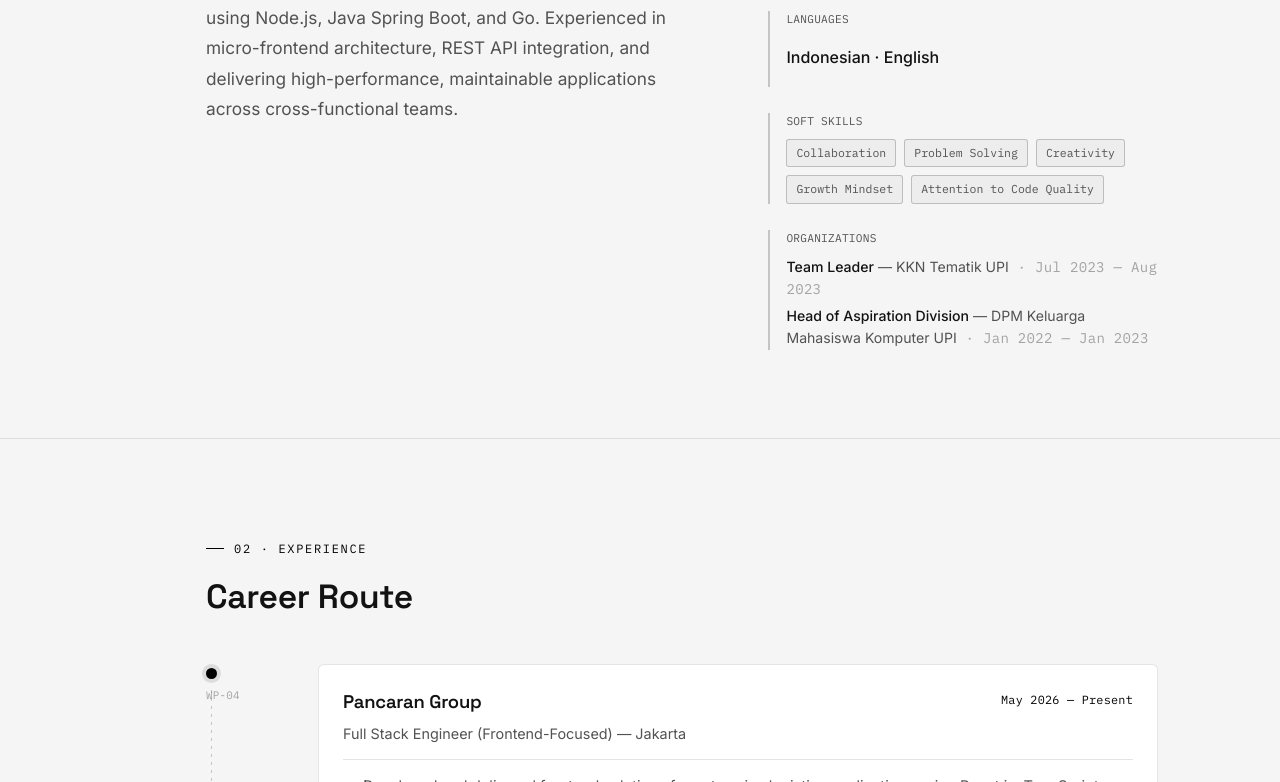
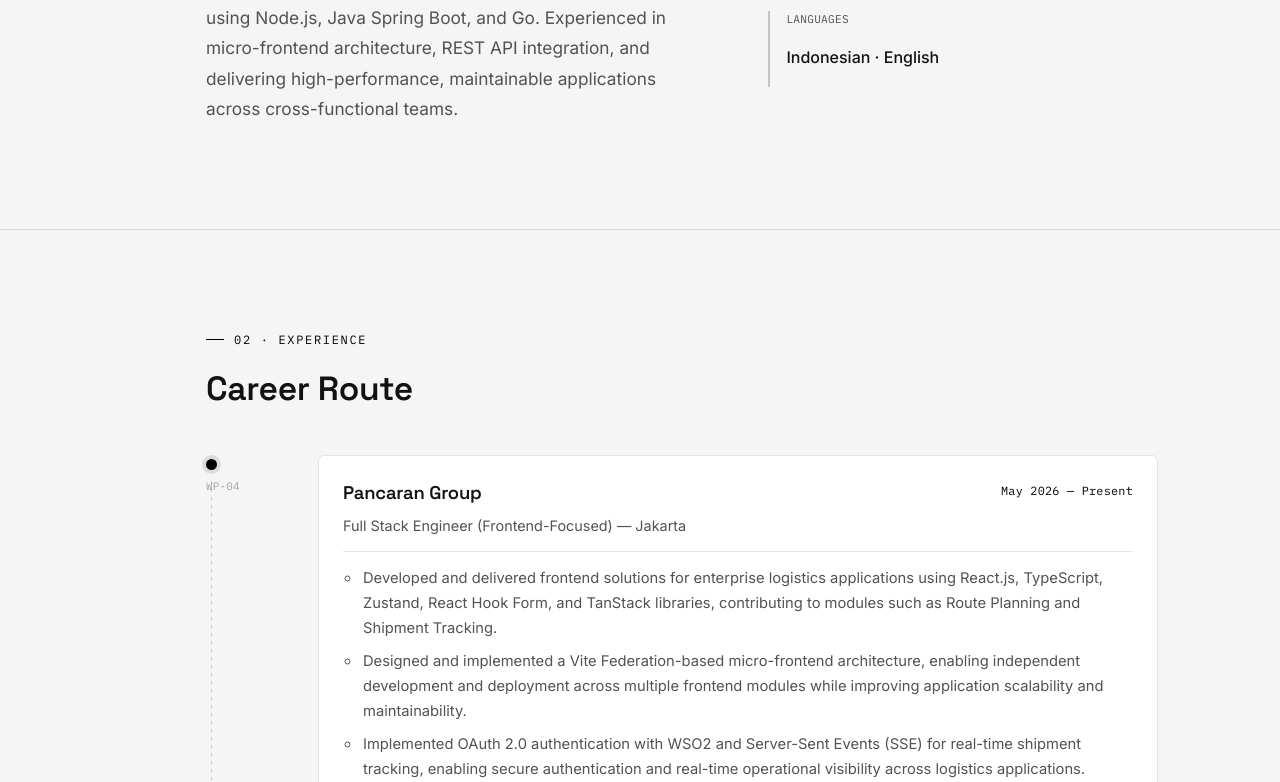
Before and after one commit to satriapinan/satriapinan.github.io, a React (Vite) app: page / in a window 1280 px wide. Shown: the part 1018-1800 px from the top of the page. Built offline with nearby package versions, Linux system fonts and the light colour scheme.

Commit message:
Uodate Content and Theme Logic

```diff
--- a/src/components/About.jsx
+++ b/src/components/About.jsx
@@ -1,10 +1,9 @@
-import { softSkills } from "../data/content";
 import { useLanguage } from "../context/LanguageContext.jsx";
 import "./About.css";
 
 export default function About() {
   const { t } = useLanguage();
-  const { education, organizations, profile, ui } = t;
+  const { education, profile, ui } = t;
 
   return (
     <section id="about" className="section about">
@@ -26,25 +25,6 @@
               <p className="about__label mono">{ui.labelLanguage}</p>
               <p className="about__value">{ui.languageNames}</p>
             </div>
-
-            <div className="about__block">
-              <p className="about__label mono">{ui.labelSoftSkills}</p>
-              <div className="about__tags">
-                {softSkills.map((s) => (
-                  <span className="tag" key={s}>{s}</span>
-                ))}
-              </div>
-            </div>
-
-            <div className="about__block">
-              <p className="about__label mono">{ui.labelOrganizations}</p>
-              {organizations.map((o) => (
-                <p className="about__meta" key={o.role}>
-                  <span className="about__value">{o.role}</span> — {o.org}
-                  <span className="mono about__period"> · {o.period}</span>
-                </p>
-              ))}
-            </div>
           </div>
         </div>
       </div>
--- a/src/context/LanguageContext.jsx
+++ b/src/context/LanguageContext.jsx
@@ -4,11 +4,10 @@
 const LanguageContext = createContext(null);
 
 function detectInitialLang() {
-  if (typeof window === "undefined") return "id";
+  if (typeof window === "undefined") return "en";
   const stored = window.localStorage.getItem("lang");
   if (stored === "id" || stored === "en") return stored;
-  const browser = window.navigator.language || "id";
-  return browser.toLowerCase().startsWith("id") ? "id" : "en";
+  return "en";
 }
 
 export function LanguageProvider({ children }) {
--- a/src/context/ThemeContext.jsx
+++ b/src/context/ThemeContext.jsx
@@ -3,10 +3,10 @@
 const ThemeContext = createContext(null);
 
 function detectInitialTheme() {
-  if (typeof window === "undefined") return "dark";
+  if (typeof window === "undefined") return "light";
   const stored = window.localStorage.getItem("theme");
   if (stored === "dark" || stored === "light") return stored;
-  return window.matchMedia("(prefers-color-scheme: light)").matches ? "light" : "dark";
+  return "light";
 }
 
 export function ThemeProvider({ children }) {
--- a/src/data/content.js
+++ b/src/data/content.js
@@ -9,15 +9,13 @@
 export const skills = [
   { group: "Languages", items: ["TypeScript", "JavaScript", "Java", "Go"] },
   { group: "Frontend", items: ["React.js", "Next.js", "Vite", "Tailwind CSS", "Material UI", "Angular", "Vue"] },
-  { group: "Backend", items: ["Node.js (Express)", "Java Spring Boot", "Nest.js", "CodeIgniter", "ASP.NET Core"] },
+  { group: "Backend", items: ["Node.js (Express)", "Java Spring Boot", "ASP.NET Core"] },
   { group: "Database", items: ["PostgreSQL", "MySQL", "MongoDB"] },
   { group: "State Management", items: ["Zustand", "Redux", "TanStack Query"] },
   { group: "Architecture", items: ["Micro Frontend (Vite Federation)", "Microservices", "REST API", "SSE", "OAuth 2.0", "WSO2"] },
   { group: "Tools & DevOps", items: ["Git", "GitLab", "CI/CD", "Docker", "Figma"] },
   { group: "Testing", items: ["Vitest"] },
 ];
-
-export const softSkills = ["Collaboration", "Problem Solving", "Creativity", "Growth Mindset", "Attention to Code Quality"];
 
 export const content = {
   id: {
@@ -41,8 +39,6 @@
       aboutTitle: "Ringkasan Profil",
       labelEducation: "Pendidikan",
       labelLanguage: "Bahasa",
-      labelSoftSkills: "Soft Skills",
-      labelOrganizations: "Organisasi",
       experienceEyebrow: "02 · pengalaman",
       experienceTitle: "Perjalanan Karier",
       present: "Sekarang",
@@ -77,7 +73,7 @@
     },
     profile: {
       tagline:
-        "Merancang sistem frontend berskala enterprise: micro-frontend, route planning, dan real-time tracking untuk logistik & institusi.",
+        "Merancang sistem frontend berskala enterprise: micro-frontend, alur kerja kompleks, dan data real-time untuk tim & institusi.",
       summary:
         "Full Stack Engineer dengan 3 tahun pengalaman di pengembangan enterprise berbasis React.js, Next.js, TypeScript, dan Vite, dilengkapi eksposur full stack melalui proyek freelance dan mandiri menggunakan Node.js, Java Spring Boot, dan Go. Berpengalaman dalam arsitektur micro-frontend, integrasi REST API, dan membangun aplikasi performa tinggi yang mudah dirawat lintas tim.",
       location: "Bandung & Jakarta, Indonesia",
@@ -87,10 +83,6 @@
       degree: "Sarjana Ilmu Komputer — IPK 3.79 / 4.00",
       period: "Sep 2020 — Feb 2025",
     },
-    organizations: [
-      { role: "Ketua Tim", org: "KKN Tematik UPI", period: "Jul 2023 — Agt 2023" },
-      { role: "Ketua Divisi Aspirasi", org: "DPM Keluarga Mahasiswa Komputer UPI", period: "Jan 2022 — Jan 2023" },
-    ],
     experience: [
       {
         code: "WP-04",
@@ -166,21 +158,12 @@
       { code: "PRJ-06", name: "Asuransi Kendaraan Bermotor", context: "PT Asuransi Jasa Indonesia · Profesional", period: "Apr 2024 — Agt 2024", role: "Frontend Engineer",
         tech: ["React.js", "JavaScript", "Vite", "Redux", "Material UI", "Ant Design"],
         desc: "Membangun portal klaim asuransi kendaraan multi-stakeholder dengan Role-Based Access Control (RBAC), menghubungkan asuransi, pelanggan, bengkel, dan surveyor dengan visibilitas status klaim real-time." },
-      { code: "PRJ-07", name: "ACI Phase 2", context: "PT Telkom Indonesia Tbk · Dukungan", period: "Nov 2023 — Feb 2024", role: "Frontend Engineer",
-        tech: ["React.js", "JavaScript", "Vite", "Material UI", "Rsuite"],
-        desc: "Berkontribusi pada fondasi platform asesmen enterprise yang aman untuk mendukung workflow pengadaan." },
       { code: "PRJ-08", name: "Pet Store", context: "Riset Arsitektur Cross-Framework (Proof of Concept)", period: "Mar 2026 — Apr 2026", role: "Full Stack Engineer",
         tech: ["Go", "Angular", "React.js", "Vue.js", "Vite", "Vitest"],
         desc: "Menunjukkan kelincahan teknis dengan membangun layanan backend terpadu (Go/Node.js) dan mengintegrasikannya ke berbagai framework frontend (React, Angular, Vue) untuk menganalisis trade-off performa, perbedaan state management, dan optimasi build." },
-      { code: "PRJ-09", name: "SimpleChat", context: "Proyek Belajar", period: "Agt 2024", role: "Full Stack Engineer",
-        tech: ["Next.js", "Nest.js", "Socket.io", "MongoDB", "Tailwind CSS", "JWT", "bcrypt"],
-        desc: "Aplikasi pesan real-time end-to-end dengan WebSocket, autentikasi aman, dan penyimpanan chat persisten." },
       { code: "PRJ-10", name: "Locomotive Simulation System", context: "Riset Arsitektur Microservices Event-Driven", period: "Nov 2023", role: "Full Stack Engineer",
         tech: ["React.js", "Node.js", "Java Spring Boot", "MongoDB", "MySQL", "Kafka", "Telegram Bots", "Microservices"],
         desc: "Merancang sistem simulasi real-time berbasis microservices dengan pelaporan Telegram otomatis dan dashboard live, menunjukkan arsitektur event-driven menggunakan Kafka lintas layanan terdistribusi." },
-      { code: "PRJ-11", name: "Talent Center", context: "Proyek Belajar", period: "Okt 2023 — Nov 2023", role: "Full Stack Engineer",
-        tech: ["React.js", "Java Spring Boot", "PostgreSQL"],
-        desc: "Platform talent sourcing dengan antarmuka klien dan admin terpisah, kepemilikan end-to-end frontend & backend." },
       { code: "PRJ-12", name: "Food Order", context: "Studi Komparatif Arsitektur Backend", period: "Feb 2024", role: "Backend Engineer",
         tech: ["ASP.NET Core", "Java Spring Boot", "PostgreSQL", "JWT", "MinIO"],
         desc: "Merancang API manajemen pemesanan makanan inti menggunakan Java Spring Boot dan ASP.NET Core untuk melakukan analisis komparatif langsung terhadap dua ekosistem backend enterprise utama." },
@@ -211,8 +194,6 @@
       aboutTitle: "Profile Summary",
       labelEducation: "Education",
       labelLanguage: "Languages",
-      labelSoftSkills: "Soft Skills",
-      labelOrganizations: "Organizations",
       experienceEyebrow: "02 · experience",
       experienceTitle: "Career Route",
       present: "Present",
@@ -247,7 +228,7 @@
     },
     profile: {
       tagline:
-        "Building enterprise-scale frontend systems: micro-frontends, route planning, and real-time tracking for logistics & institutions.",
+        "Building enterprise-scale frontend systems: micro-frontends, complex workflows, and real-time data for teams and institutions.",
       summary:
         "Full Stack Engineer with 3 years of experience in frontend-focused enterprise development using React.js, Next.js, TypeScript, and Vite, complemented by hands-on full stack exposure through freelance work and self-driven projects using Node.js, Java Spring Boot, and Go. Experienced in micro-frontend architecture, REST API integration, and delivering high-performance, maintainable applications across cross-functional teams.",
       location: "Bandung & Jakarta, Indonesia",
@@ -257,10 +238,6 @@
       degree: "Bachelor of Computer Science — GPA 3.79 / 4.00",
       period: "Sep 2020 — Feb 2025",
     },
-    organizations: [
-      { role: "Team Leader", org: "KKN Tematik UPI", period: "Jul 2023 — Aug 2023" },
-      { role: "Head of Aspiration Division", org: "DPM Keluarga Mahasiswa Komputer UPI", period: "Jan 2022 — Jan 2023" },
-    ],
     experience: [
       {
         code: "WP-04",
@@ -336,21 +313,12 @@
       { code: "PRJ-06", name: "Motor Vehicle Insurance", context: "PT Asuransi Jasa Indonesia · Professional", period: "Apr 2024 — Aug 2024", role: "Frontend Engineer",
         tech: ["React.js", "JavaScript", "Vite", "Redux", "Material UI", "Ant Design"],
         desc: "Built a multi-stakeholder vehicle insurance claim portal featuring Role-Based Access Control (RBAC), connecting insurers, customers, workshops, and surveyors with real-time claim status visibility." },
-      { code: "PRJ-07", name: "ACI Phase 2", context: "PT Telkom Indonesia Tbk · Support", period: "Nov 2023 — Feb 2024", role: "Frontend Engineer",
-        tech: ["React.js", "JavaScript", "Vite", "Material UI", "Rsuite"],
-        desc: "Contributed to the foundation of a secure enterprise assessment platform supporting procurement workflows." },
       { code: "PRJ-08", name: "Pet Store", context: "Cross-Framework Architecture Research (Proof of Concept)", period: "Mar 2026 — Apr 2026", role: "Full Stack Engineer",
         tech: ["Go", "Angular", "React.js", "Vue.js", "Vite", "Vitest"],
         desc: "Demonstrated technical agility by engineering a unified backend service (Go/Node.js) and successfully integrating it across multiple frontend frameworks (React, Angular, Vue) to analyze performance trade-offs, state management differences, and build optimization." },
-      { code: "PRJ-09", name: "SimpleChat", context: "Learning Project", period: "Aug 2024", role: "Full Stack Engineer",
-        tech: ["Next.js", "Nest.js", "Socket.io", "MongoDB", "Tailwind CSS", "JWT", "bcrypt"],
-        desc: "End-to-end real-time messaging application with WebSocket communication, secure auth, and persistent chat storage." },
       { code: "PRJ-10", name: "Locomotive Simulation System", context: "Event-Driven Microservices Architecture Study", period: "Nov 2023", role: "Full Stack Engineer",
         tech: ["React.js", "Node.js", "Java Spring Boot", "MongoDB", "MySQL", "Kafka", "Telegram Bots", "Microservices"],
         desc: "Engineered a microservices-based real-time simulation system with automated Telegram reporting and a live dashboard, demonstrating event-driven architecture using Kafka across distributed services." },
-      { code: "PRJ-11", name: "Talent Center", context: "Learning Project", period: "Oct 2023 — Nov 2023", role: "Full Stack Engineer",
-        tech: ["React.js", "Java Spring Boot", "PostgreSQL"],
-        desc: "Talent sourcing platform with separate client and admin interfaces, built end-to-end across frontend and backend." },
       { code: "PRJ-12", name: "Food Order", context: "Backend Architecture Comparative Study", period: "Feb 2024", role: "Backend Engineer",
         tech: ["ASP.NET Core", "Java Spring Boot", "PostgreSQL", "JWT", "MinIO"],
         desc: "Engineered a core food order management API utilizing both Java Spring Boot and ASP.NET Core to conduct a hands-on comparative analysis of two major enterprise backend ecosystems." },
```
